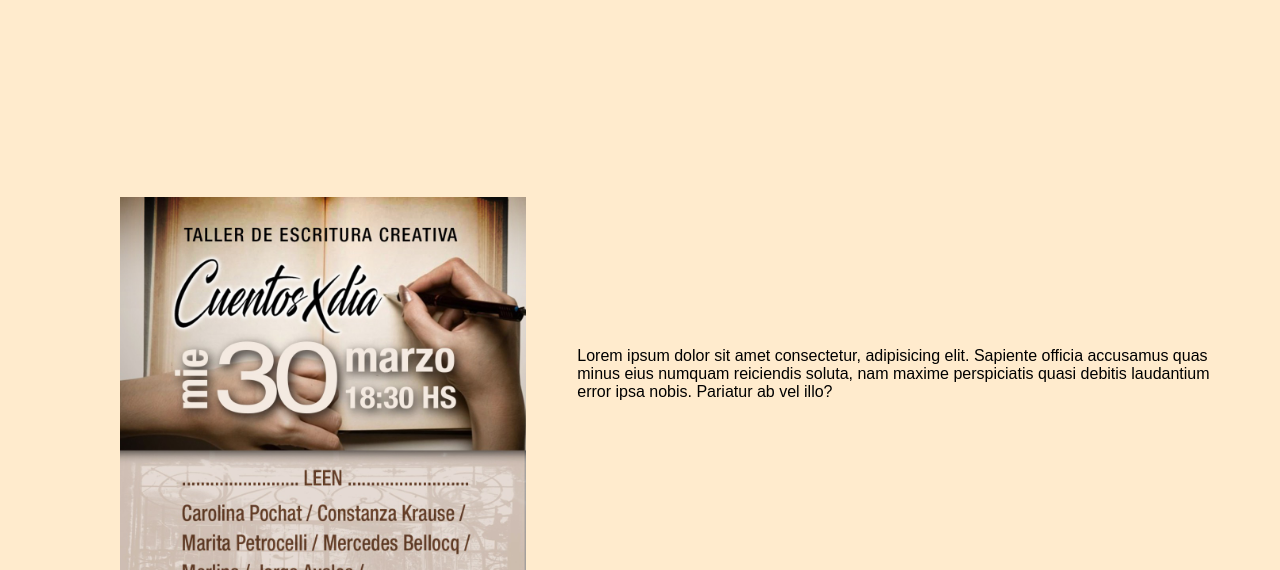
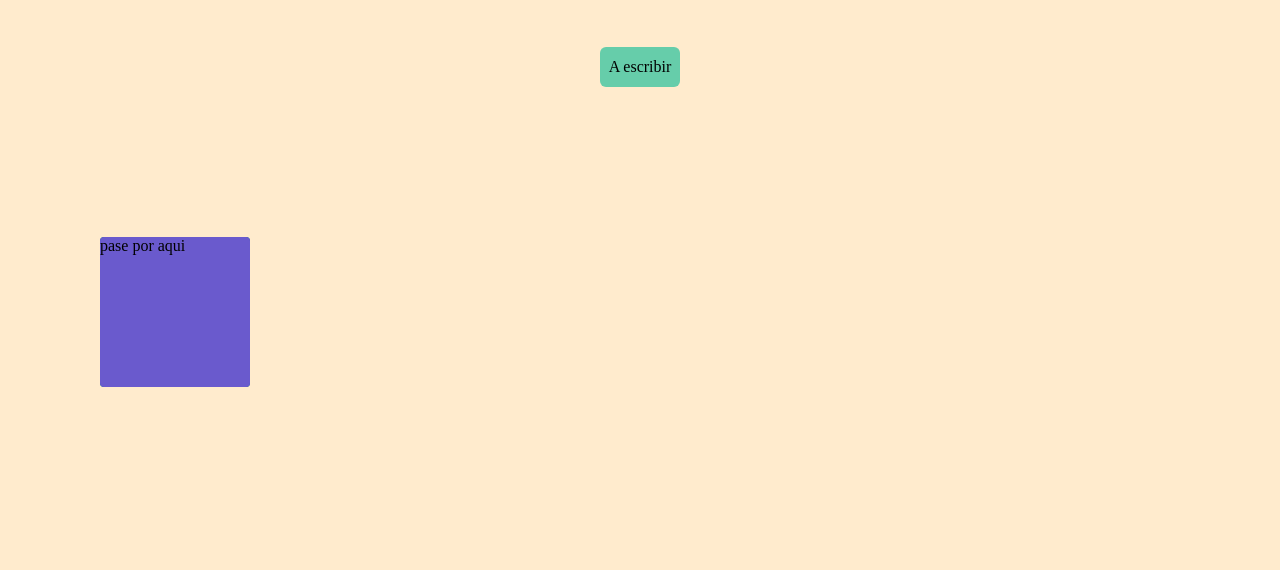
Before and after one commit to juambaledesma/entrega-github-proyecto, a plain HTML site: page pages/talleres.html in a window 1280 px wide. Shown: the part 157-727 px from the top of the page. Drawn offline with Linux system fonts and the light colour scheme; a web font is replaced by a local one.

Commit message:
agrego animaciones en talleres

```diff
--- a/CSS/style.css
+++ b/CSS/style.css
@@ -187,24 +187,45 @@ aside {
 .bodytalleres {
     background-color: blanchedalmond;
 }
-
-.secciontaller {
+.box {
+    border-radius: 6px;
+    width: 80px;
+    height: 40px;
+    margin: 50px auto;
+    background-color: mediumaquamarine;
+    transition: all 2s;
     display: flex;
-    margin: 20px;
-
-}
-.secciontaller div img {
-    width: 80%;
-    object-fit: cover;
-    padding: 150px 100px 0px 100px;
-
+    justify-content: center;
+    align-items: center;
 }
 
-.loremtaller {
-    font-family: 'Poppins', sans-serif;
-    padding: 300px 50px 0px 50px;
-    display: flex;
+.box:hover {
+    transform: scale(6);
 }
+
+.square-one, .square-two {
+    border-radius: 4px;
+    height: 150px;
+    width: 150px;
+    margin: 100px;
+    position: absolute;
+}
+
+.square-one {
+    background-color: teal;
+    font-family: 'Franklin Gothic Medium', 'Arial Narrow', Arial, sans-serif;
+}
+
+.square-two {
+    background-color: slateblue;
+    transition: all .8s;
+}
+
+.square-two:hover {
+    transform: translate(60px, 60px);
+    opacity: 0.1;
+}
+
 /*fin talleres.html*/
 
 /*escriben.html*/
--- a/pages/talleres.html
+++ b/pages/talleres.html
@@ -36,14 +36,15 @@
     <section class="animate">
         <h2>animate a tu porpia voz</h2>
     </section>
-
-    <section class="secciontaller">
-        <div>
-            <img src="../images/taller.jpeg" alt="taller">
-        </div>
-            <p class="loremtaller">Lorem ipsum dolor sit amet consectetur, adipisicing elit. Sapiente officia accusamus quas minus eius numquam reiciendis soluta, nam maxime perspiciatis quasi debitis laudantium error ipsa nobis. Pariatur ab vel illo?</p>
+<!-- con transicion -->
+    <section>
+        <div class="box">A escribir</div>
     </section>
-
+<!-- square -->
+    <section>
+        <div class="square-one">te ganaste un helado</div>
+        <div class="square-two">pase por aqui</div>
+    </section>
 
 <!--inicio footer-->
     <footer>
```
